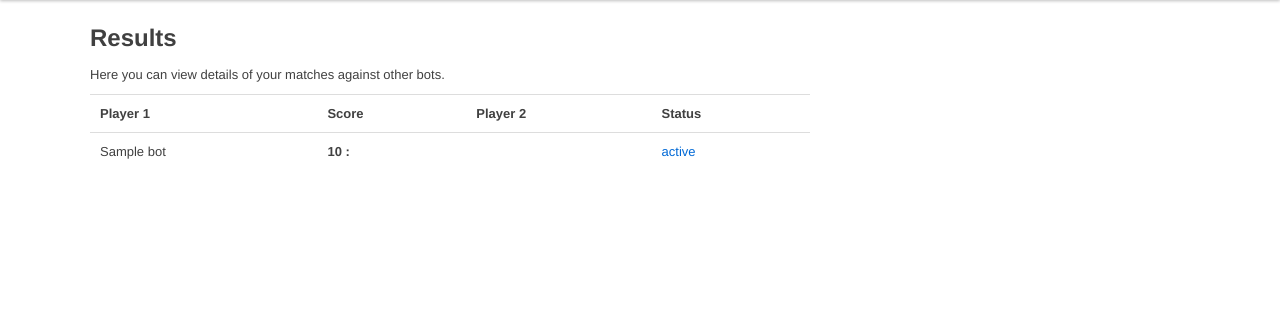
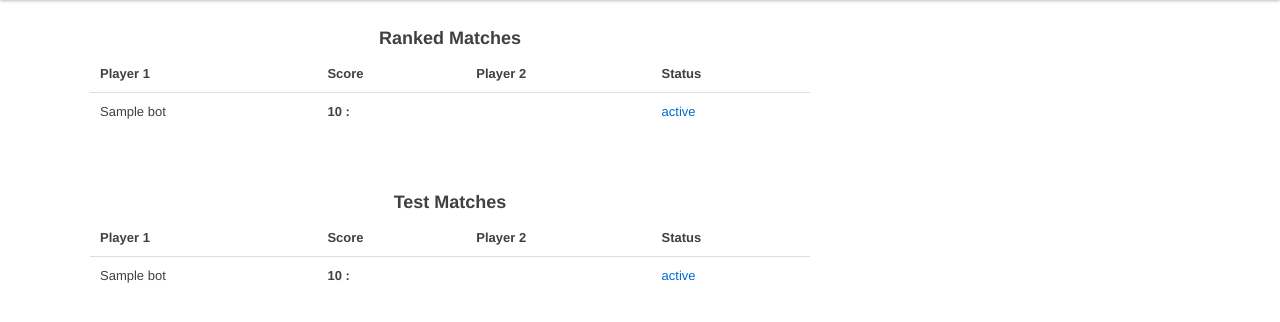
Before and after one commit to Buzdygan/ai-arena, a Django app: template ai_arena/templates/may_contest/results.html in a window 1280 px wide. Shown: the part 40-362 px from the top of the page. Run offline with Django 3.2, Linux system fonts and the light colour scheme; the template is opened without the code that fills it: most values are stand-ins (such as "Sample title", 1, 10 or a date in 2020); parts of the project's set-up code (start-up, migrations or seed data) failed here and were passed over; some libraries are stand-ins or nearby versions.

Commit message:
improved my results

```diff
--- a/ai_arena/templates/may_contest/results.html
+++ b/ai_arena/templates/may_contest/results.html
@@ -6,19 +6,16 @@
 
 {% block content %}
 <div class='content_container'>
-    <h2>Results</h2>
-    <p class='small_p'>
-    Here you can view details of your matches against other bots.
-    </p>
 
     <table id='matches_list'>
-        <tr>
-            <td><b> Player 1 </b></td>
-            <td><b> Score </b></td>
-            <td><b> Player 2 </b></td>
-            <td><b> Status </b></td>
-        </tr>
-        {% for match in matches %}
+        <caption><h3> Ranked Matches </h3></caption>
+        <thead>
+            <th><b> Player 1 </b></th>
+            <th><b> Score </b></th>
+            <th><b> Player 2 </b></th>
+            <th><b> Status </b></th>
+        </thead>
+        {% for match in ranked_matches %}
         <tr>
             <td>
                 {% for result in match.players_results.all %}
@@ -43,6 +40,43 @@
         </tr>
         {% endfor %}
     </table>
+
+    <br><br>
+
+    <table id='matches_list'>
+        <caption><h3> Test Matches </h3></caption>
+        <thead>
+            <th><b> Player 1 </b></th>
+            <th><b> Score </b></th>
+            <th><b> Player 2 </b></th>
+            <th><b> Status </b></th>
+        </thead>
+        {% for match in test_matches %}
+        <tr>
+            <td>
+                {% for result in match.players_results.all %}
+                {% if forloop.counter == 1 %} {{ result.bot.name }} {% endif %}
+                {% endfor %}
+            </td>
+            <td><b>
+                {% for result in match.players_results.all %}
+                {{ result.score }} {% if forloop.counter == 1 %}:{% endif %}
+                {% endfor %}
+            </b></td>
+            <td>
+                {% for result in match.players_results.all %}
+                {% if forloop.counter == 2 %} {{ result.bot.name }} {% endif %}
+                {% endfor %}
+            </td>
+            <td>
+                <a href='/my_results/details/{{ match.id }}/' >
+                    {{ match.string_status }}
+                </a>
+            </td>
+        </tr>
+        {% endfor %}
+    </table>
+
 </div>
 
 {% endblock %}
```
Also changed, not shown: ai_arena/contests/may_contest_views.py (+11 -2 lines).
